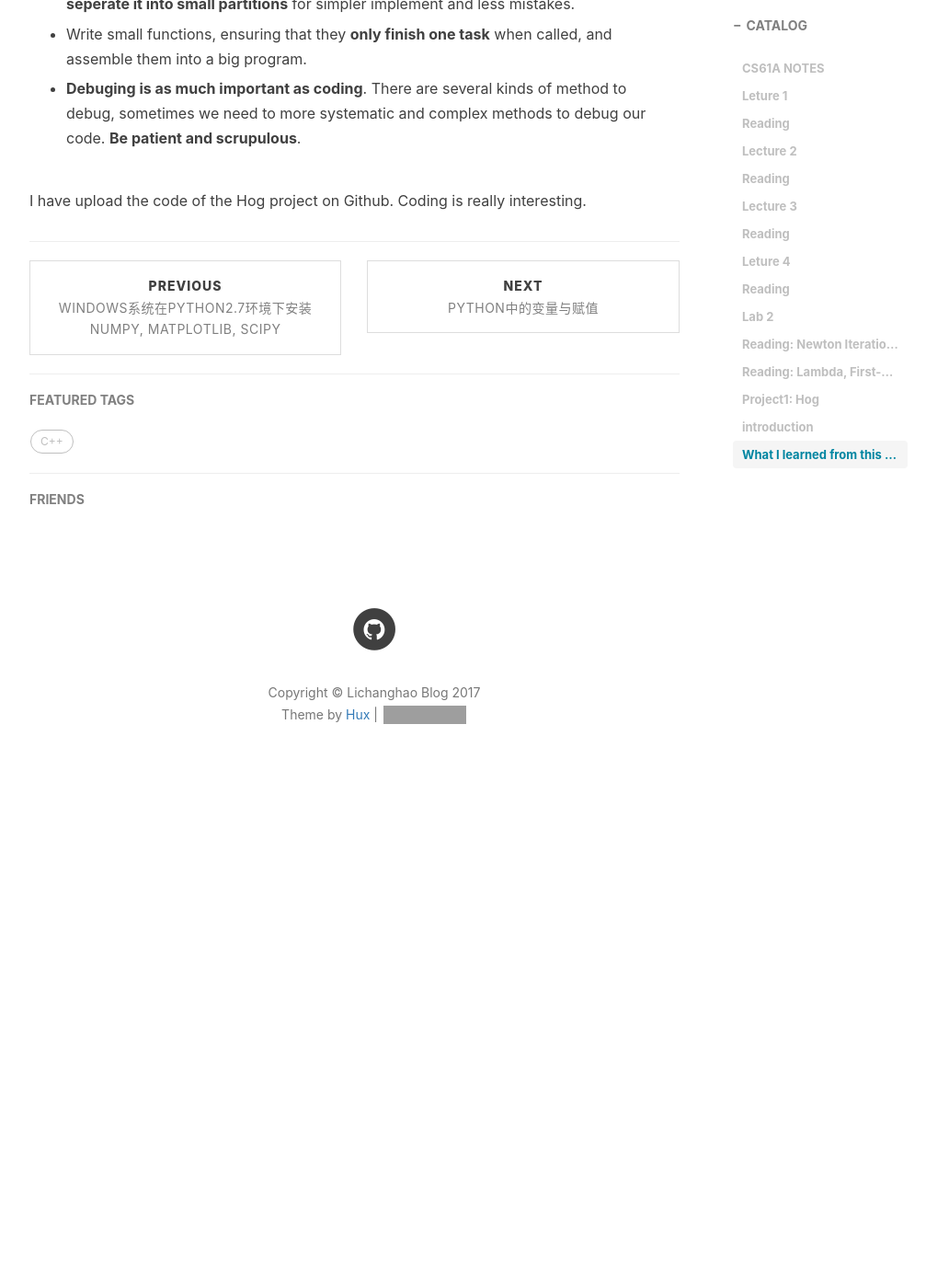
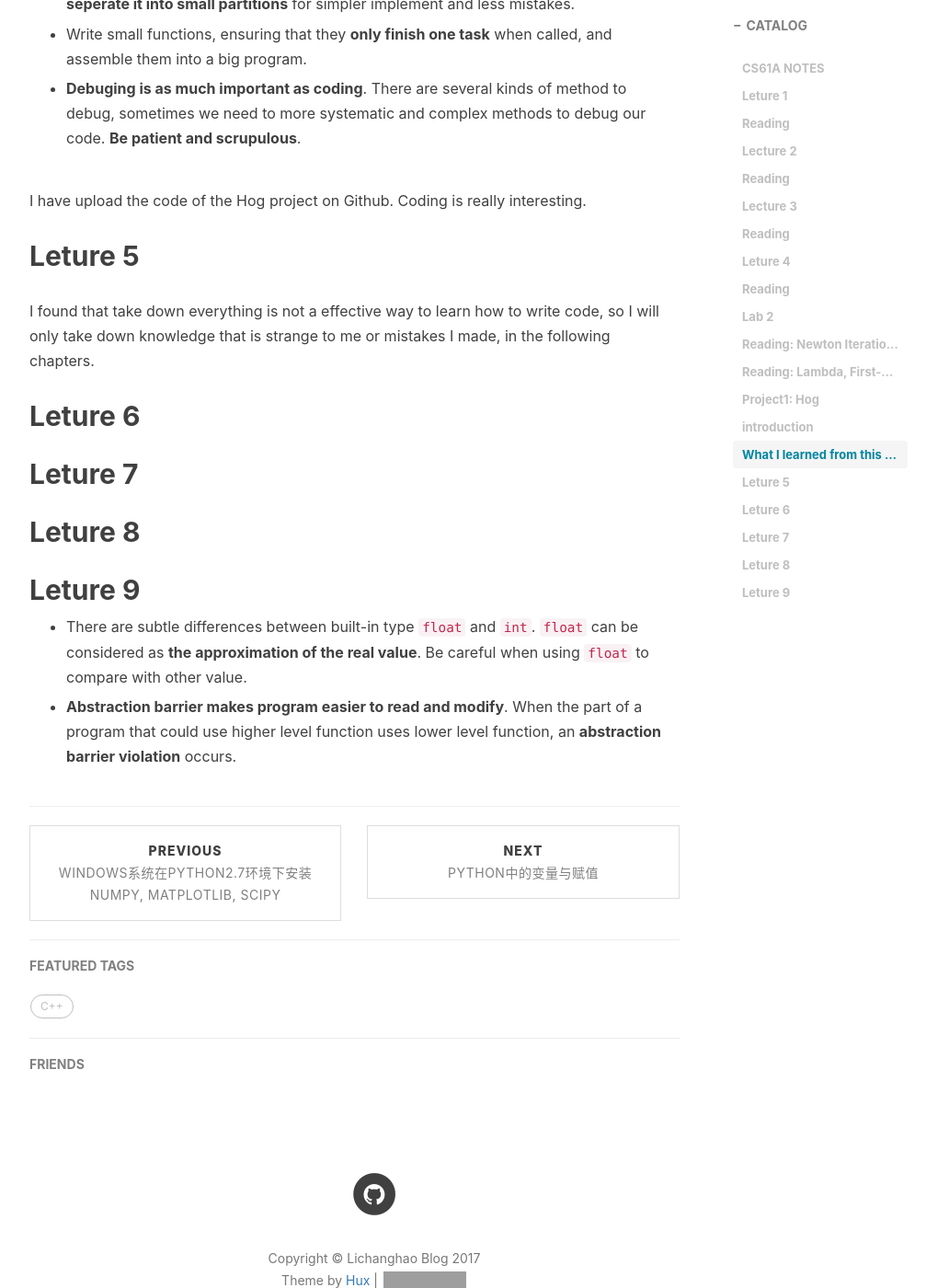
Before and after one commit to lichanghao/lichanghao.github.io.old, a Jekyll site: the page built from _posts/2017-04-15-CS61A NOTES.md, in a window 1280 px wide and 1400 px high, scrolled down 11502 px. Shown: the whole window at 92% size, without its empty margins (233-1240 px from the left). Built offline with Jekyll 4.4.1, drawn with Linux system fonts in a browser that asks for light colours; nearby versions of some CDN libraries; comment, search, counter and statistics services are not loaded; before the commit the page ends 12383 px from its top, so only the background shows below that; grey boxes are pictures that could not be loaded.

Commit message:
2017-7-8

````diff
--- a/_posts/2017-04-15-CS61A NOTES.md
+++ b/_posts/2017-04-15-CS61A NOTES.md
@@ -529,3 +529,19 @@ This the first project since I take the CS61A course. Although this project, a s
 - **Debuging is as much important as coding**. There are several kinds of method to debug, sometimes we need to more systematic and complex methods to debug our code. **Be patient and scrupulous**.
 
 I have upload the code of the Hog project on Github. Coding is really interesting.
+
+<h2 id="5">Leture 5</h2>
+
+I found that take down everything is not a effective way to learn how to write code, so I will only take down knowledge that is strange to me or mistakes I made, in the following chapters.
+
+<h2 id="6">Leture 6</h2>
+
+<h2 id="7">Leture 7</h2>
+
+<h2 id="8">Leture 8</h2>
+
+<h2 id="9">Leture 9</h2>
+
+- There are subtle differences between built-in type ```float``` and ```int```. ```float``` can be considered as **the approximation of the real value**. Be careful when using ```float``` to compare with other value.
+
+- **Abstraction barrier makes program easier to read and modify**. When the part of a program that could use higher level function uses lower level function, an **abstraction  barrier violation** occurs.
````
